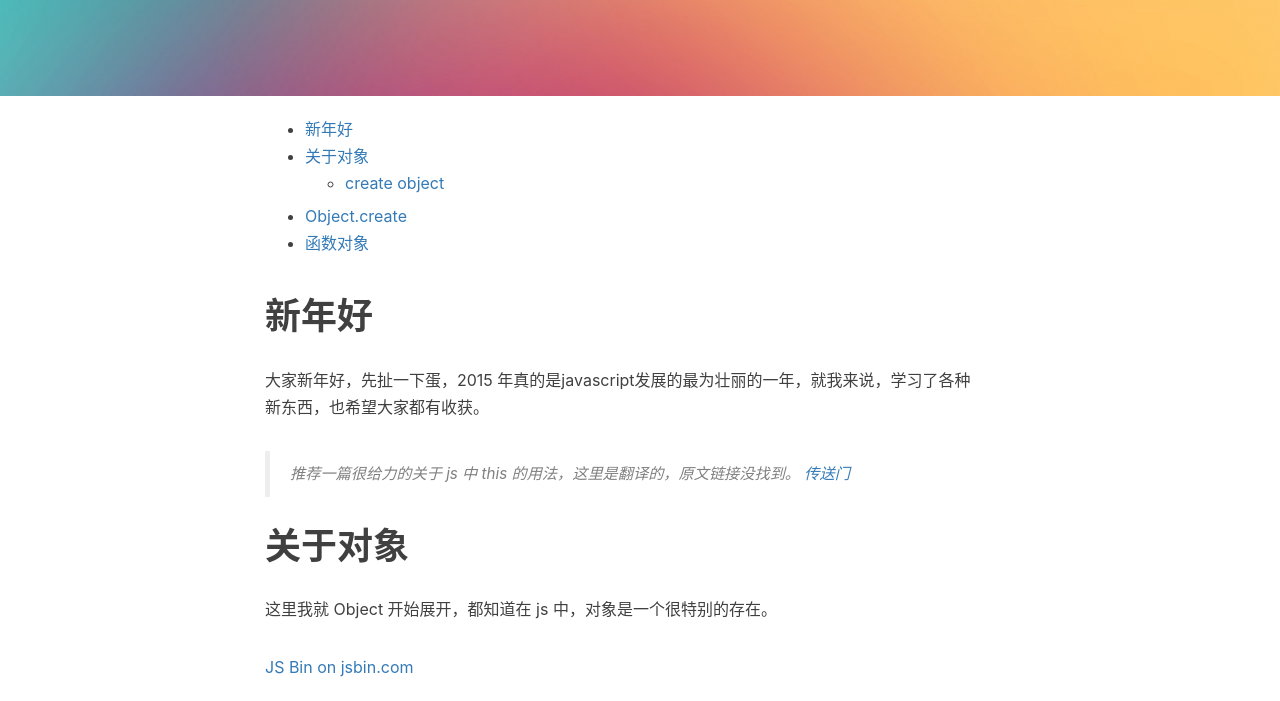
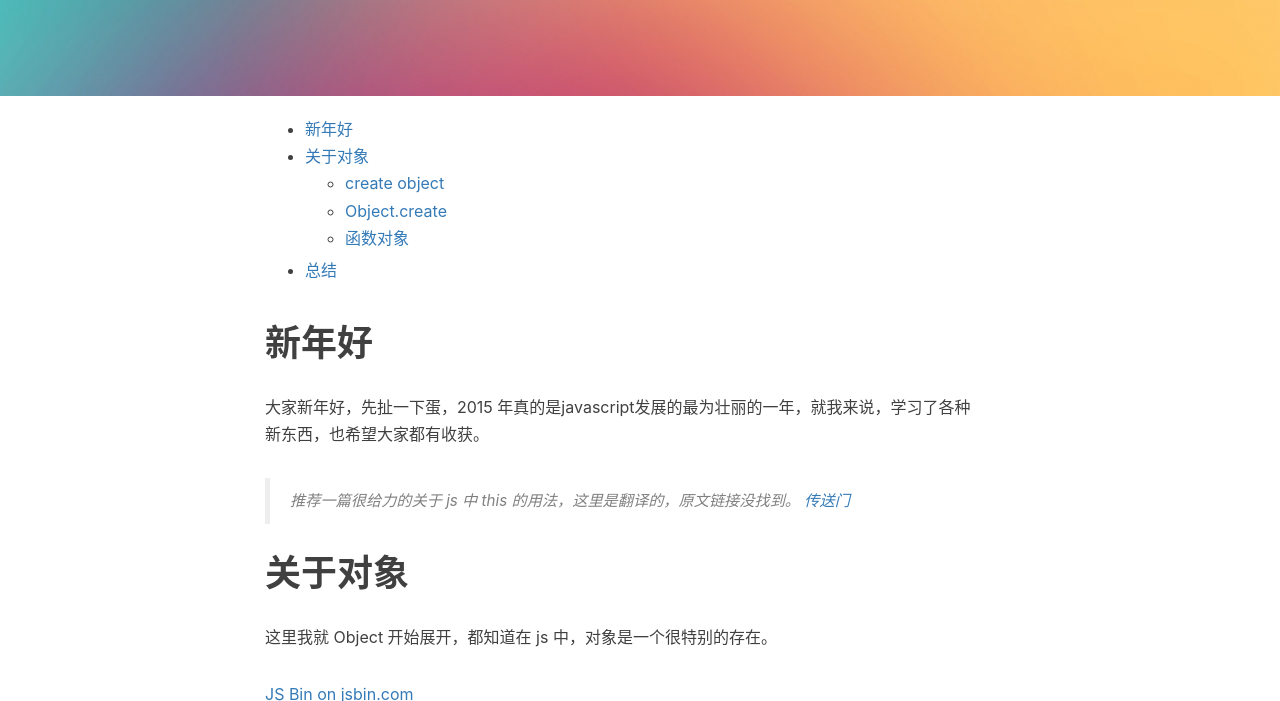
Before and after one commit to sword-jin/RryLee.github.io, a Jekyll site: the page built from _posts/2016-01-06-new-year-about-js-object.md, in a window 1280 px wide and 900 px high, scrolled down 387 px, cut to the strip 0-701 px from the top of the window. Built offline with Jekyll 4.4.1, drawn with Linux system fonts in a browser that asks for light colours; nearby versions of some CDN libraries; comment, search, counter and statistics services are not loaded.

Commit message:
post fix

```diff
--- a/_posts/2016-01-06-new-year-about-js-object.md
+++ b/_posts/2016-01-06-new-year-about-js-object.md
@@ -56,7 +56,7 @@ tags:
 
 关于 [defineProperty](https://developer.mozilla.org/en-US/docs/Web/JavaScript/Reference/Global_Objects/Object/defineProperty) 和 [defineProperties](https://developer.mozilla.org/en-US/docs/Web/JavaScript/Reference/Global_Objects/Object/defineProperties) 可以自定义的属性的一些权限，可点击链接查看
 
-# Object.create
+### Object.create
 
 你可以使用 [Object.create](https://developer.mozilla.org/en-US/docs/Web/JavaScript/Reference/Global_Objects/Object/create) 这个方法来创建对象，在 ES5 中，我们通过对传入一个函数对象的prototype属性来完成原型链的继承
 
@@ -79,7 +79,7 @@ tags:
         }
     });
 
-# 函数对象
+### 函数对象
 
 这 js 中有函数对象和普通对象的区分，看下面的例子体会
 
@@ -103,4 +103,8 @@ tags:
 
 这样就得到了两个普通对象，它们的 __proto__ 指向 Person 的 prototype!
 
+# 总结
+
+干货不多，谢阅，XD
+
 <a class="jsbin-embed" href="http://jsbin.com/jujibod/embed?js,console">JS Bin on jsbin.com</a><script src="http://static.jsbin.com/js/embed.min.js?3.35.5"></script>
```
